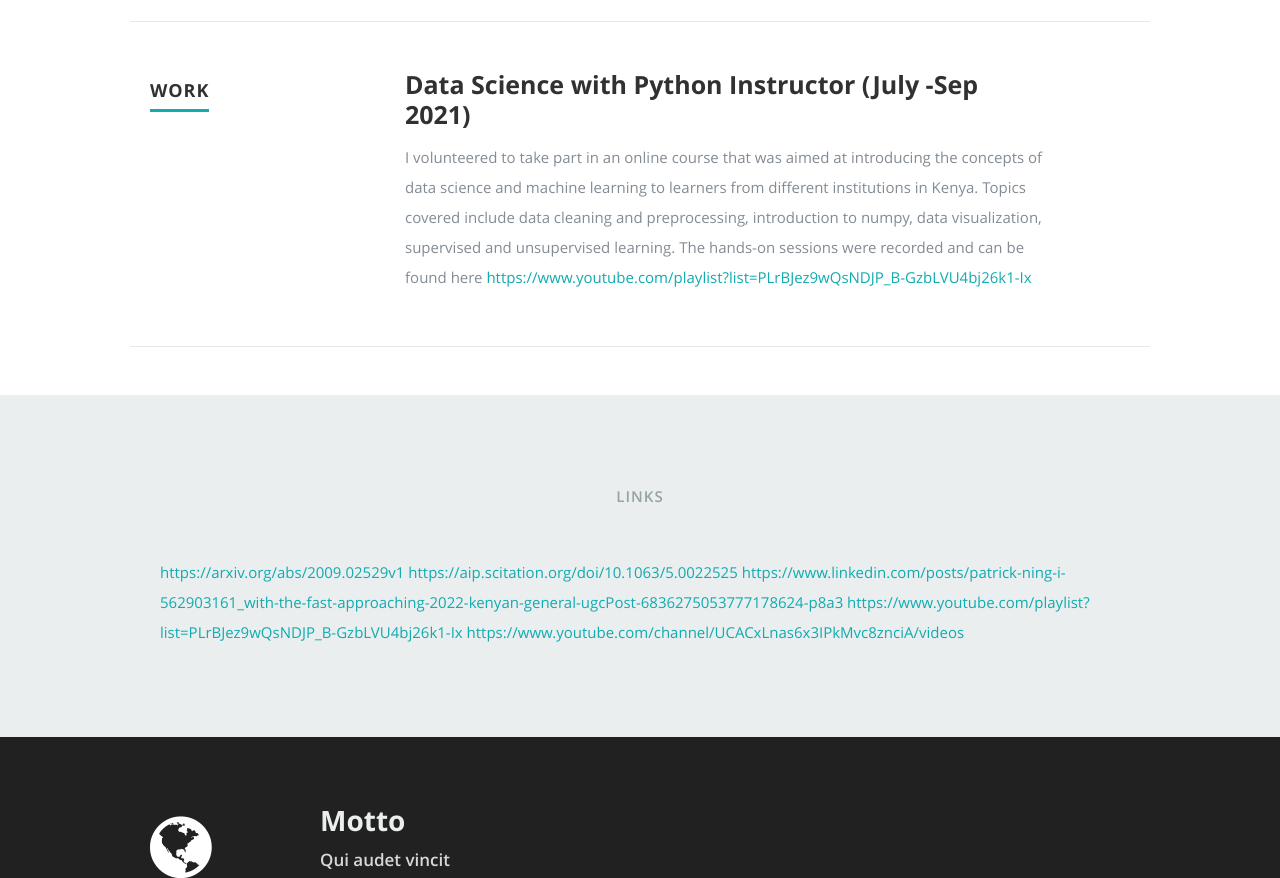
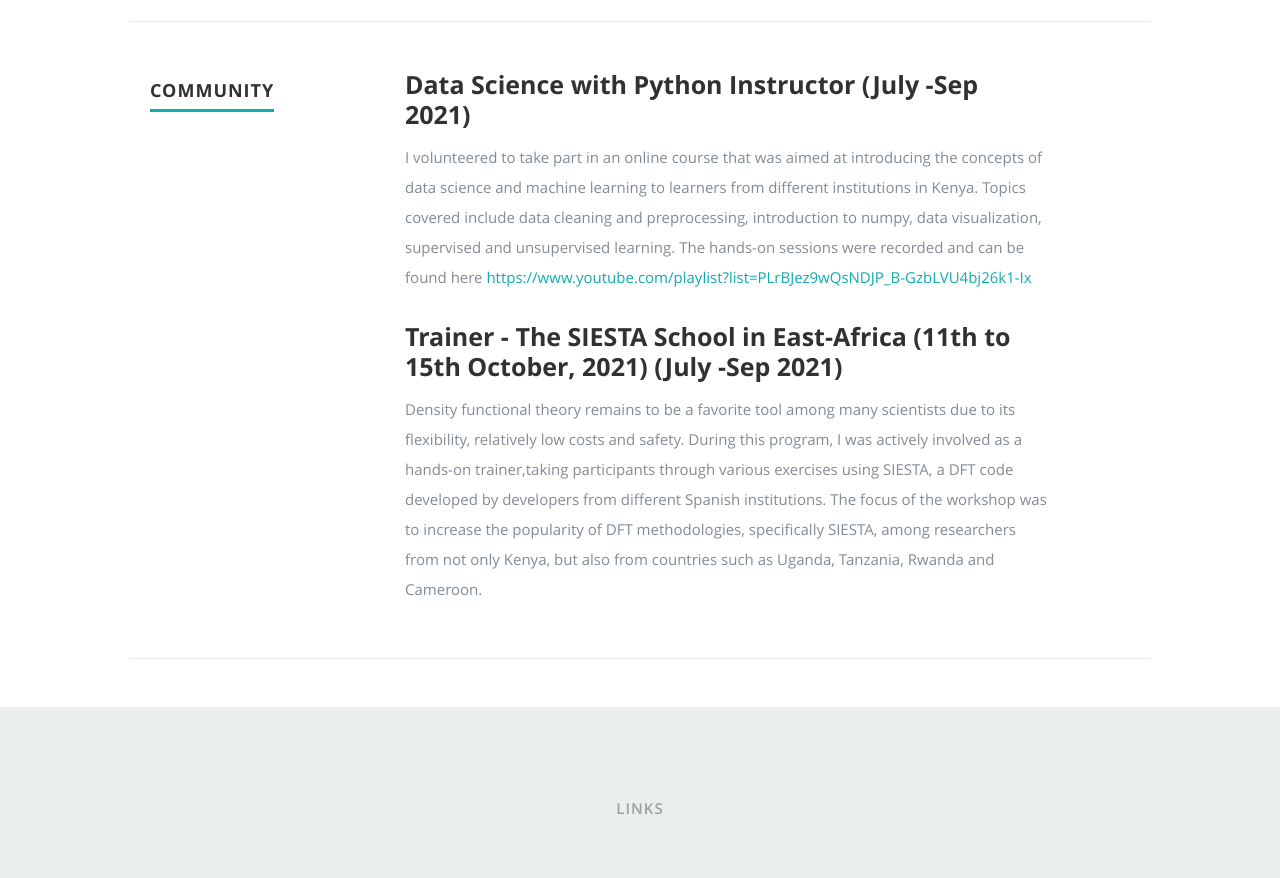
Before and after one commit to patrickpato/patrickpato.github.io, a plain HTML site: page index.html in a window 1280 px wide. Shown: the part 2628-3506 px from the top of the page. Drawn offline with nearby package versions, Linux system fonts and the light colour scheme.

Commit message:
Added DFT school

```diff
--- a/index.html
+++ b/index.html
@@ -215,7 +215,7 @@
       <div class="row work">
 
          <div class="three columns header-col">
-            <h1><span>Work</span></h1>
+            <h1><span>Community</span></h1>
          </div>
 
          <div class="nine columns main-col">
@@ -229,6 +229,21 @@
 
                   <p>
                    I volunteered to take part in an online course that was aimed at introducing the concepts of data science and machine learning to learners from different institutions in Kenya. Topics covered include data cleaning and preprocessing, introduction to numpy, data visualization, supervised and unsupervised learning. The hands-on sessions were recorded and can be found here <a>https://www.youtube.com/playlist?list=PLrBJez9wQsNDJP_B-GzbLVU4bj26k1-Ix</a>
+                  </p>
+
+               </div>
+
+            </div> <!-- item end -->
+		 <div class="row item">
+
+               <div class="twelve columns">
+
+                  <h3>Trainer - The SIESTA School in East-Africa (11th to 15th October, 2021)  (July -Sep 2021)</h3>
+
+
+                  <p>
+                   Density functional theory remains to be a favorite tool among many scientists due to its flexibility, relatively low costs and safety. During this program, I was actively involved as a hands-on trainer,taking participants through various exercises using SIESTA, a DFT code developed by developers from different Spanish institutions.
+			  The focus of the workshop was to increase the popularity of DFT methodologies, specifically SIESTA, among researchers from not only Kenya, but also from countries such as Uganda, Tanzania, Rwanda and Cameroon.
                   </p>
 
                </div>
```
